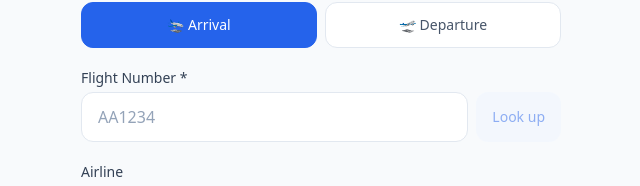
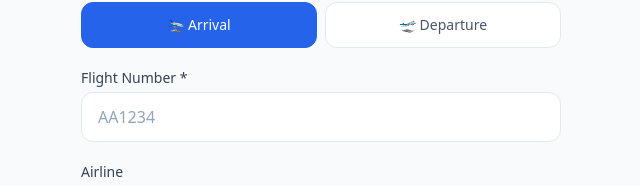
Before and after one commit to jwd-2025/amc-flights, a React (Vite) app: page /flights/new in a window 1280 px wide. Shown: the part 122-308 px from the top of the page, without its empty margins (319-959 px from the left). Built offline with nearby package versions, Linux system fonts and the light colour scheme; no server answers; sample sign-in values are in the browser's storage.

Commit message:
Only show flight lookup button when scheduled date is today

```diff
--- a/src/pages/FlightFormPage.jsx
+++ b/src/pages/FlightFormPage.jsx
@@ -188,7 +188,7 @@ export default function FlightFormPage() {
               onChange={e => set('flight_number', e.target.value)}
               required
             />
-            {flightApiAvailable && (
+            {flightApiAvailable && isToday(form.scheduled_time) && (
               <button
                 type="button"
                 onClick={handleLookup}
@@ -274,6 +274,15 @@ export default function FlightFormPage() {
   )
 }
 
+function isToday(scheduledTime) {
+  if (!scheduledTime) return false
+  const d = new Date(scheduledTime)
+  const now = new Date()
+  return d.getFullYear() === now.getFullYear() &&
+    d.getMonth() === now.getMonth() &&
+    d.getDate() === now.getDate()
+}
+
 function buildChanges(original, updated) {
   const trackFields = ['flight_number', 'airline', 'scheduled_time', 'actual_time', 'status', 'terminal', 'gate', 'baggage_claim', 'notes']
   const changes = {}
```
